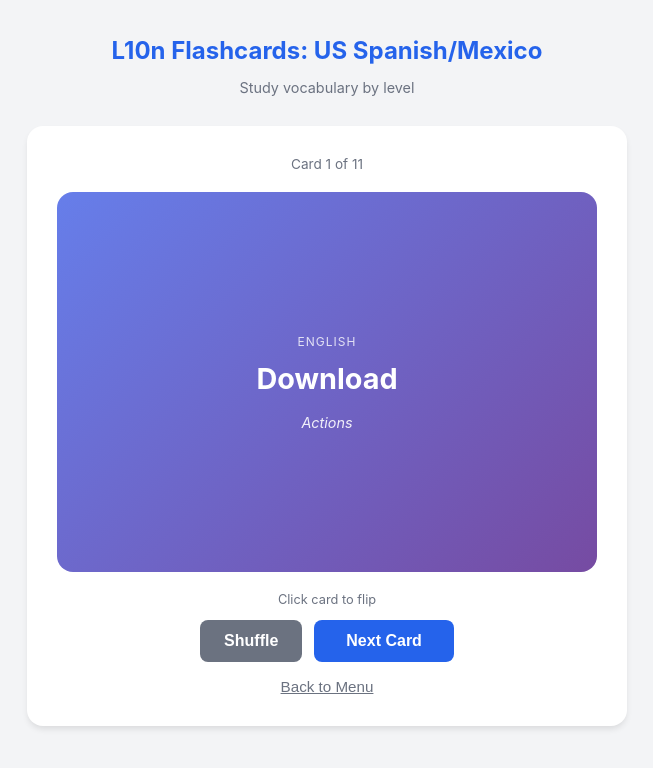
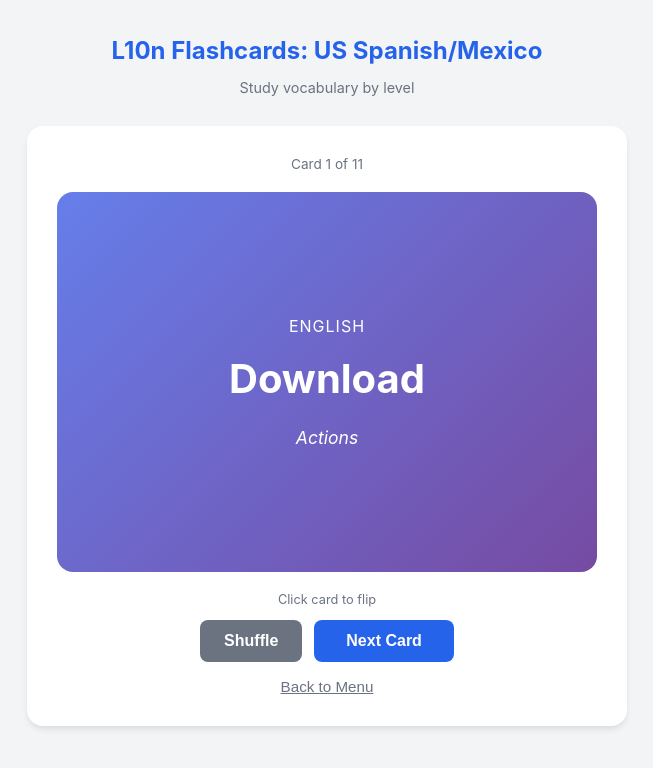
Before and after one commit to ashleysally00/es-mx-ui-quiz, a plain HTML site: page flashcards.html in a window 1280 px wide. Both pictures are taken after a click on the button 640 px from the left and 198 px from the top of the page. Shown: the whole page, without its empty margins (313-966 px from the left). Drawn offline with Linux system fonts and the light colour scheme.

Commit message:
Update font sizes and styles in flashcards.html
Increased font sizes and adjusted margins and opacity for better visibility.

```diff
--- a/flashcards.html
+++ b/flashcards.html
@@ -127,25 +127,25 @@
         }
 
         .card-side {
-            font-size: 1.8rem;
+            font-size: 2.5rem;
             font-weight: 700;
             text-align: center;
             line-height: 1.4;
         }
 
         .card-hint {
-            font-size: 0.9rem;
-            margin-top: 15px;
-            opacity: 0.9;
+            font-size: 1.1rem;
+            margin-top: 20px;
+            opacity: 1;
             font-style: italic;
         }
 
         .card-label {
-            font-size: 0.75rem;
+            font-size: 1rem;
             text-transform: uppercase;
             letter-spacing: 1px;
-            margin-bottom: 10px;
-            opacity: 0.8;
+            margin-bottom: 15px;
+            opacity: 1;
         }
 
         .controls {
```
